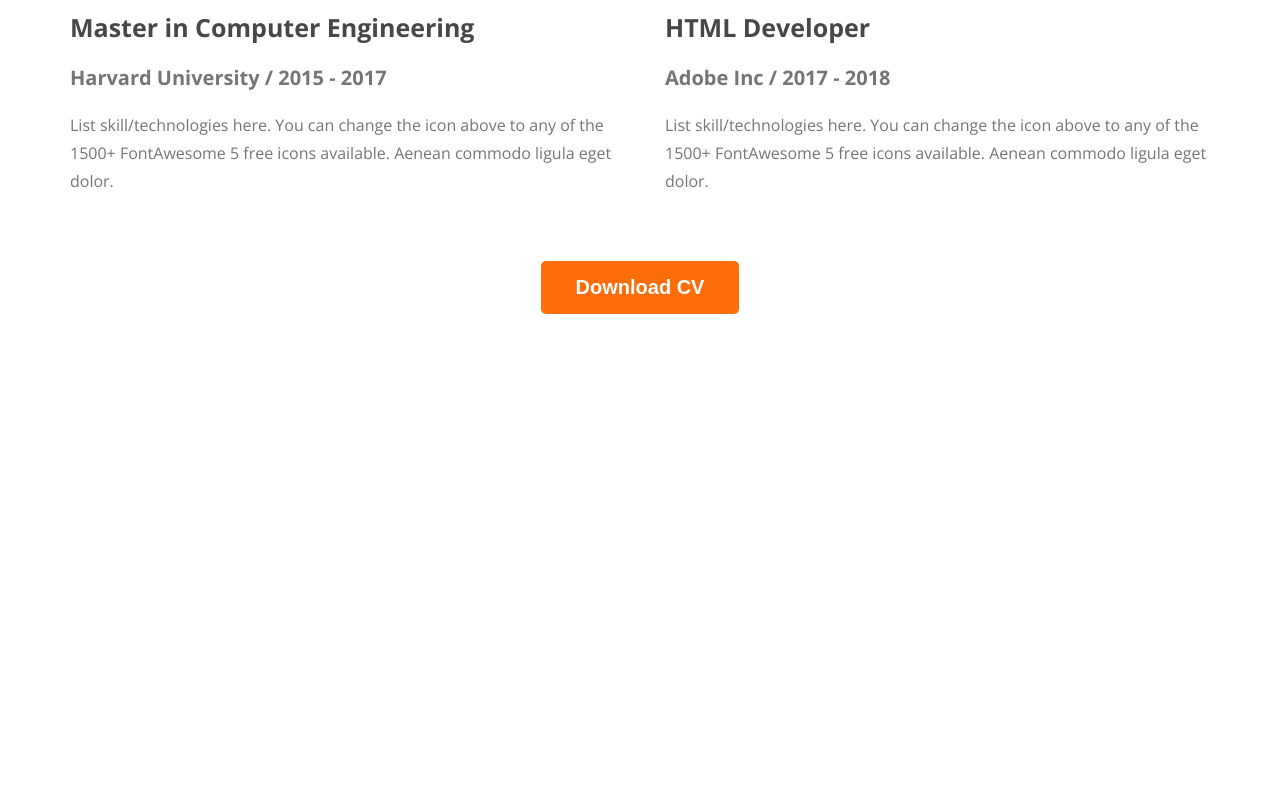
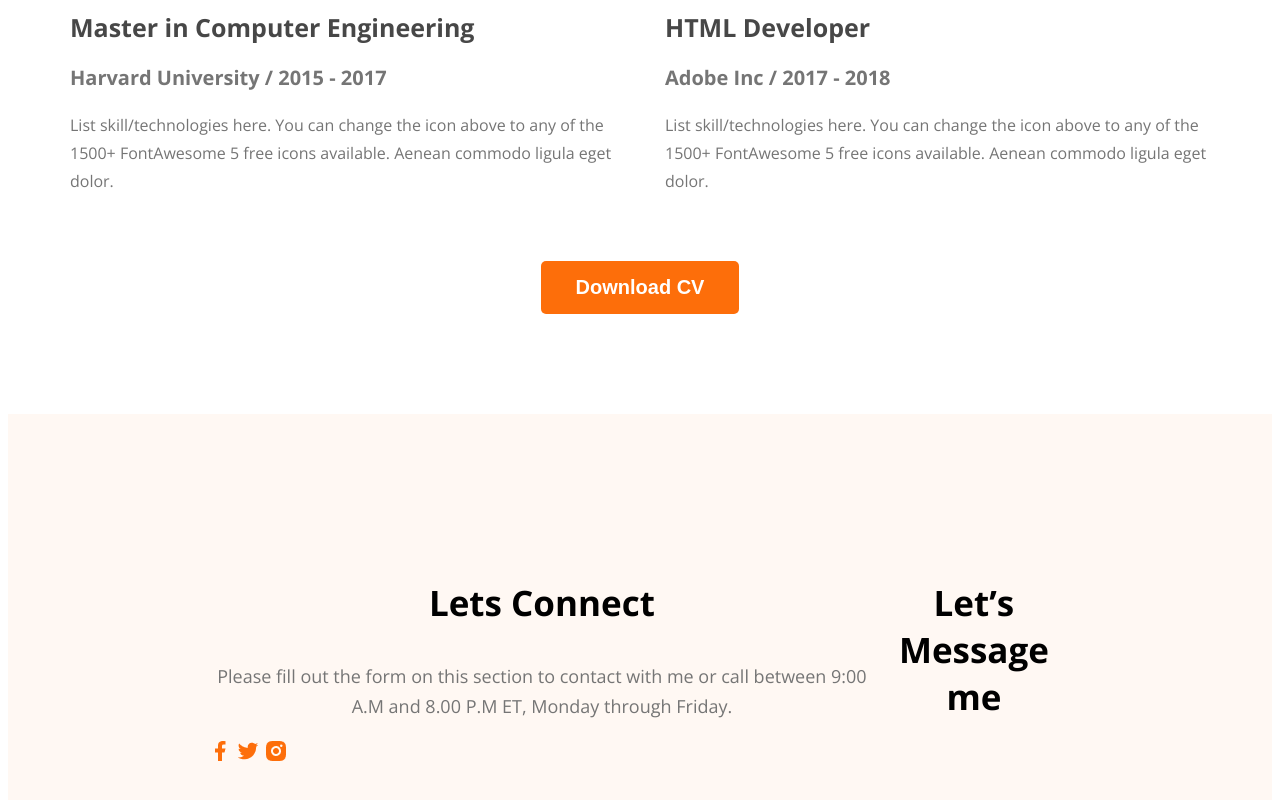
Before and after one commit to abdullah-al-marjuc-talha/web-developer-portfolio, a plain HTML site: page index.html in a window 1280 px wide. Shown: the part 4031-4831 px from the top of the page. Before the commit the page ends 4353 px from the top, so only its background shows below. Drawn offline with nearby package versions, Linux system fonts and the light colour scheme.

Commit message:
footer almost added

```diff
--- a/index.html
+++ b/index.html
@@ -289,6 +289,22 @@
     </main>
     <footer>
 
+        <div class="footer-column">
+            <h3 class="section-title">Lets Connect</h3>
+            <p class="section-description">
+                Please fill out the form on this section to contact with me or call between 9:00 A.M and 8.00 P.M ET, Monday through Friday.
+
+            </p>
+            <div class="soial-links">
+                <a href=""><img src="images/icons/facebook.png" alt=""></a>
+                <a href=""><img src="images/icons/twitter.png" alt=""></a>
+                <a href=""><img src="images/icons/insta.png" alt=""></a>
+            </div>
+        </div>
+        <div class="footer-column">
+            <h3 class="section-title">Let’s Message me</h3>
+        </div>
+
     </footer>
 
 </body>
--- a/styles/portfolio.css
+++ b/styles/portfolio.css
@@ -237,3 +237,12 @@ main section {
     text-align: center;
     margin-top: 50px;
 }
+
+/* footer styles */
+footer
+{
+    display: flex;
+    background: #FFF8F3;
+    padding: 130px 200px;
+    margin-top: 100px;
+}
```
